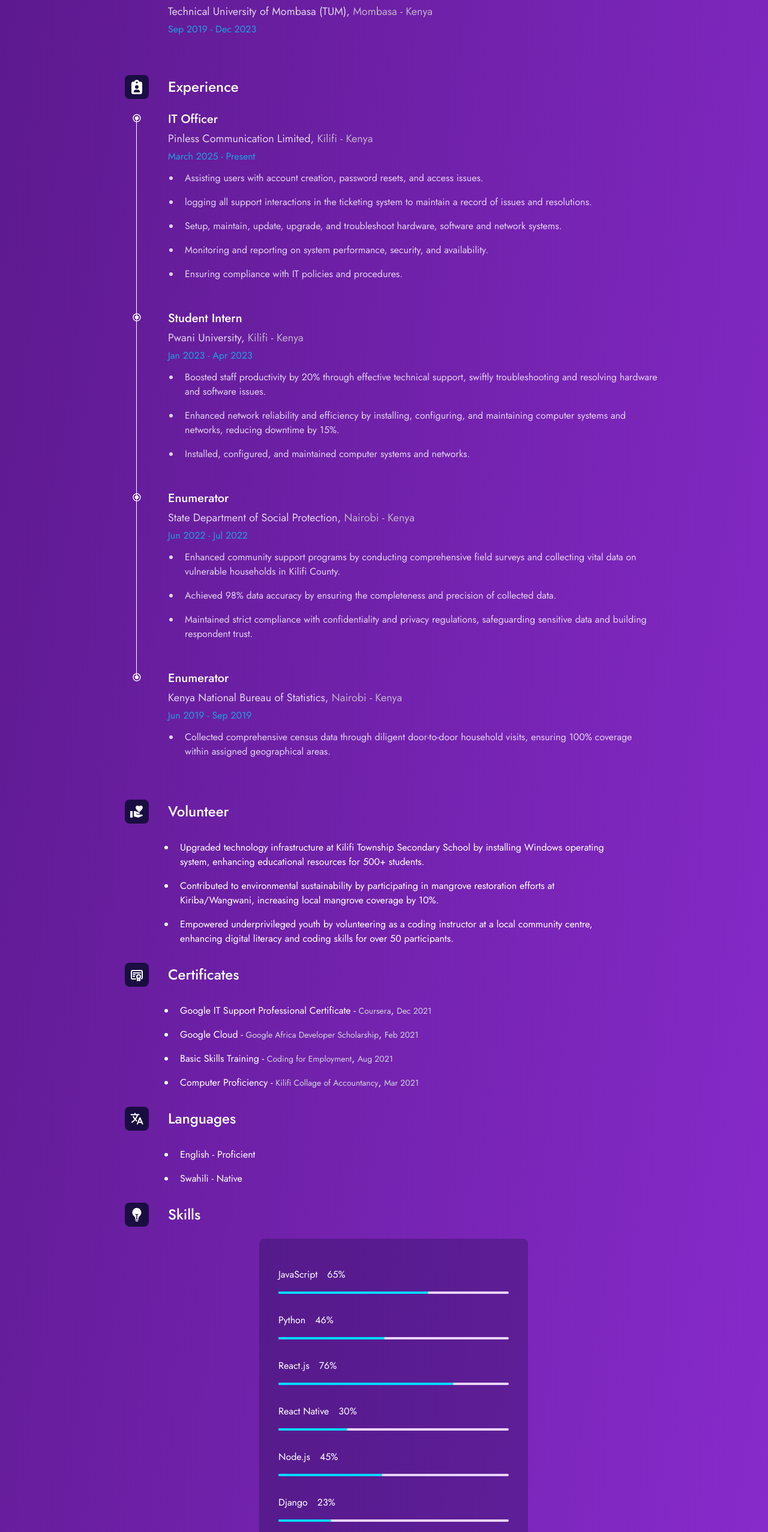
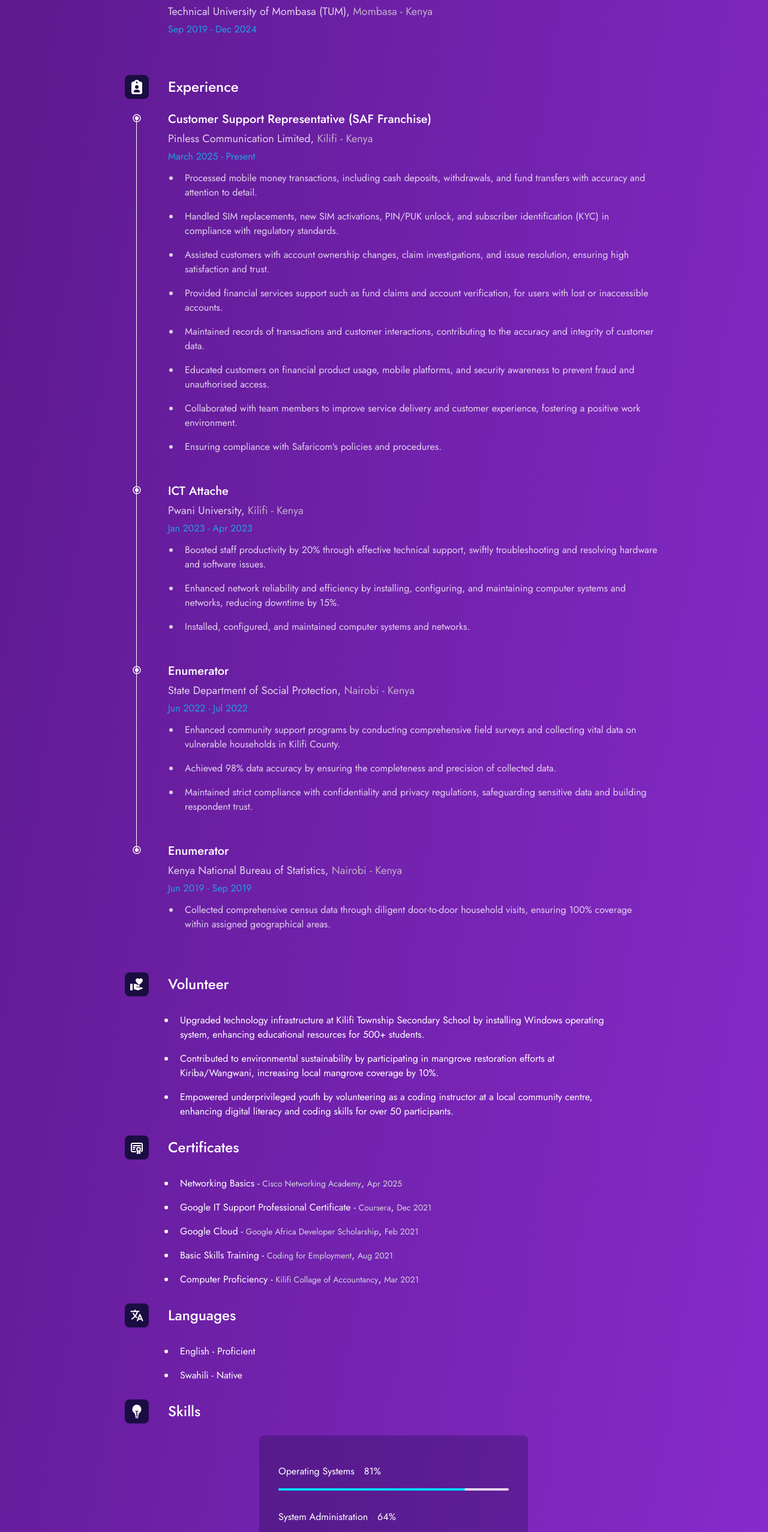
Before and after one commit to DivineLeafBird/portfolio, a React (Vite) app: page /resume in a window 1280 px wide. Shown: the part 243-2797 px from the top of the page at 60% size. Built offline with nearby package versions, Linux system fonts and the light colour scheme.

Commit message:
feat: update certificate and experience details, enhance skills section with new entries and adjustments

```diff
--- a/src/data/certificateDetails.js
+++ b/src/data/certificateDetails.js
@@ -1,4 +1,9 @@
 const certificateDetails = [
+  {
+    title: "Networking Basics",
+    school: "Cisco Networking Academy",
+    date: "Apr 2025",
+  },
   {
     title: "Google IT Support Professional Certificate",
     school: "Coursera",
--- a/src/data/educationDetails.js
+++ b/src/data/educationDetails.js
@@ -2,7 +2,7 @@ const educationDetails = [
   {
     title: "Bachelor of Science in Information Technology",
     school: "Technical University of Mombasa (TUM)",
-    date: "Sep 2019 - Dec 2023",
+    date: "Sep 2019 - Dec 2024",
     location: "Mombasa - Kenya",
   },
 ];
--- a/src/data/experienceDetails.js
+++ b/src/data/experienceDetails.js
@@ -1,19 +1,22 @@
 const experienceDetails = [
   {
-    title: "IT Officer",
+    title: "Customer Support Representative (SAF Franchise) ",
     company: "Pinless Communication Limited",
     location: "Kilifi - Kenya",
     date: "March 2025 - Present",
     description: [
-      "Assisting users with account creation, password resets, and access issues.",
-      "logging all support interactions in the ticketing system to maintain a record of issues and resolutions.",
-      "Setup, maintain, update, upgrade, and troubleshoot hardware, software and network systems.",
-      "Monitoring and reporting on system performance, security, and availability.",
-      "Ensuring compliance with IT policies and procedures.",
+      "Processed mobile money transactions, including cash deposits, withdrawals, and fund transfers with accuracy and attention to detail.",
+      "Handled SIM replacements, new SIM activations, PIN/PUK unlock, and subscriber identification (KYC) in compliance with regulatory standards.",
+      "Assisted customers with account ownership changes, claim investigations, and issue resolution, ensuring high satisfaction and trust.",
+      "Provided financial services support such as fund claims and account verification, for users with lost or inaccessible accounts.",
+      "Maintained records of transactions and customer interactions, contributing to the accuracy and integrity of customer data.",
+      "Educated customers on financial product usage, mobile platforms, and security awareness to prevent fraud and unauthorised access.",
+      "Collaborated with team members to improve service delivery and customer experience, fostering a positive work environment.",
+      "Ensuring compliance with Safaricom's policies and procedures.",
     ],
   },
   {
-    title: "Student Intern",
+    title: "ICT Attache",
     company: "Pwani University",
     location: "Kilifi - Kenya",
     date: "Jan 2023 - Apr 2023",
--- a/src/data/skillsDetails.js
+++ b/src/data/skillsDetails.js
@@ -1,11 +1,43 @@
 const skillsDetails = [
+  {
+    title: "Operating Systems",
+    percentage: 81,
+  },
+  {
+    title: "System Administration",
+    percentage: 64,
+  },
+  {
+    title: "Network Administration",
+    percentage: 82,
+  },
+  {
+    title: "Hardware Diagnosis and Repair",
+    percentage: 77,
+  },
+  {
+    title: "Software Installation and Configuration",
+    percentage: 88,
+  },
+  {
+    title: "Computer Security",
+    percentage: 89,
+  },
+  {
+    title: "Mobile Device Management",
+    percentage: 94,
+  },
+  {
+    title: "Cloud Computing",
+    percentage: 63,
+  },
+  {
+    title: "Problem Solving",
+    percentage: 100,
+  },
   {
     title: "JavaScript ",
     percentage: 65,
-  },
-  {
-    title: "Python ",
-    percentage: 46,
   },
   {
     title: "React.js",
@@ -18,10 +50,6 @@ const skillsDetails = [
   {
     title: "Node.js",
     percentage: 45,
-  },
-  {
-    title: "Django",
-    percentage: 23,
   },
   {
     title: "HTML",
@@ -40,10 +68,6 @@ const skillsDetails = [
     percentage: 41,
   },
   {
-    title: "PHP",
-    percentage: 63,
-  },
-  {
     title: "Figma",
     percentage: 82,
   },
@@ -54,42 +78,6 @@ const skillsDetails = [
   {
     title: "Prototyping",
     percentage: 75,
-  },
-  {
-    title: "Operating Systems",
-    percentage: 81,
-  },
-  {
-    title: "System Administration",
-    percentage: 64,
-  },
-  {
-    title: "Network Administration",
-    percentage: 82,
-  },
-  {
-    title: "Hardware Diagnosis and Repair",
-    percentage: 77,
-  },
-  {
-    title: "Problem Solving",
-    percentage: 100,
-  },
-  {
-    title: "Software Installation and Configuration",
-    percentage: 88,
-  },
-  {
-    title: "Computer Security",
-    percentage: 89,
-  },
-  {
-    title: "Mobile Device Management",
-    percentage: 94,
-  },
-  {
-    title: "Cloud Computing",
-    percentage: 63,
   },
   {
     title: "Data Analysis",
@@ -121,12 +109,12 @@ const skillsDetails = [
   },
   {
     title: "Team Spirit",
-    percentage: 100,
+    percentage: 97,
   },
 
   {
     title: "Communication",
-    percentage: 100,
+    percentage: 98,
   },
   {
     title: "Time Management",
@@ -134,7 +122,7 @@ const skillsDetails = [
   },
   {
     title: "Leadership",
-    percentage: 100,
+    percentage: 95,
   },
   {
     title: "Laravel",
@@ -143,7 +131,7 @@ const skillsDetails = [
 
   {
     title: "Creativity",
-    percentage: 100,
+    percentage: 99,
   },
   {
     title: "Critical Thinking",
@@ -159,7 +147,7 @@ const skillsDetails = [
   },
   {
     title: "Adaptability",
-    percentage: 100,
+    percentage: 98,
   },
   {
     title: "Social Awareness",
```
